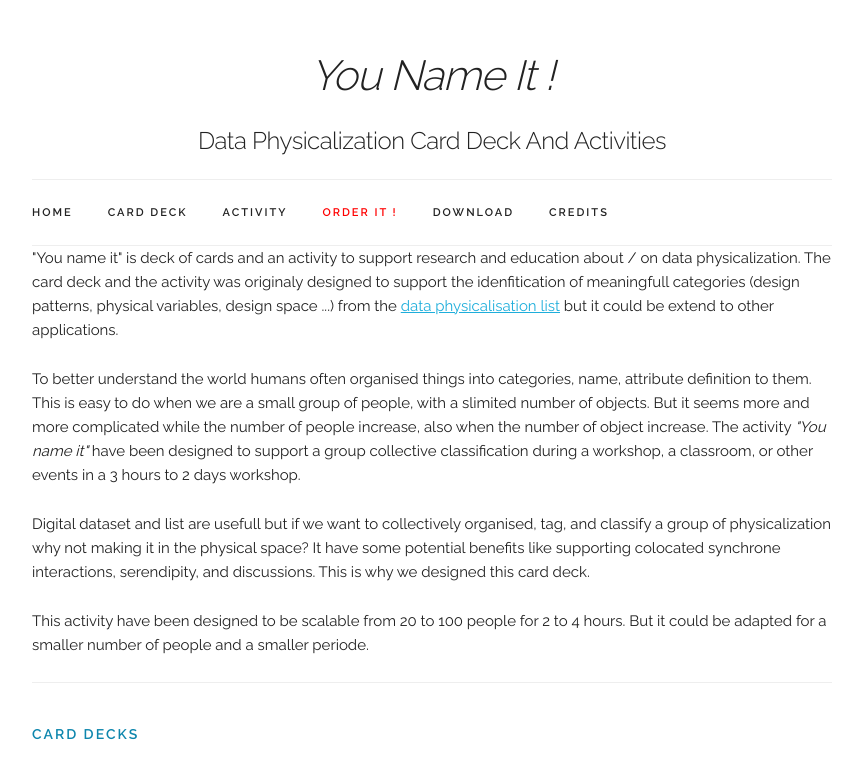
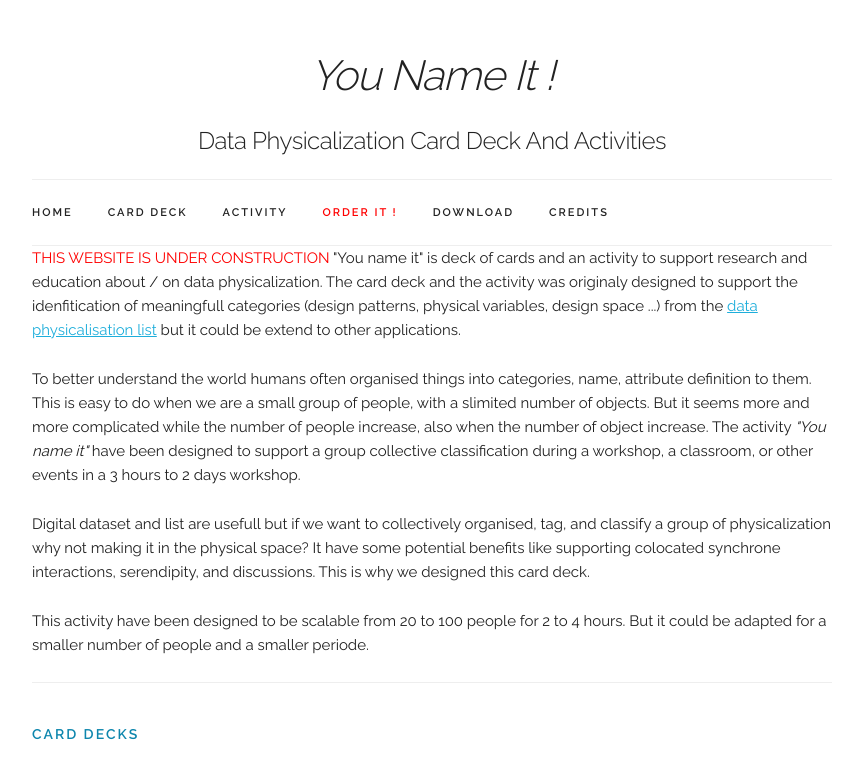
Before and after one commit to data-physicalisation/data-physicalisation.github.io, a plain HTML site: page data-phys-cards.html in a window 1280 px wide. Shown: the top 762 px of the page, without its empty margins (208-1071 px from the left). Drawn offline with nearby package versions, Linux system fonts and the light colour scheme.

Commit message:
Update data-phys-cards.html

```diff
--- a/data-phys-cards.html
+++ b/data-phys-cards.html
@@ -59,7 +59,10 @@
         </ul>
       </div>
     </nav>
+
       <p>
+                  <font color="red">THIS WEBSITE IS UNDER CONSTRUCTION</font>
+
       "You name it" is deck of cards and an activity to support research and education about / on data physicalization. The card deck and the activity was originaly designed to support the idenfitication of meaningfull categories (design patterns, physical variables, design space ...) from the <a href="http://dataphys.org/list/" target="_blank">data physicalisation list</a> but it could be extend to other applications.
       </p>
 
```
